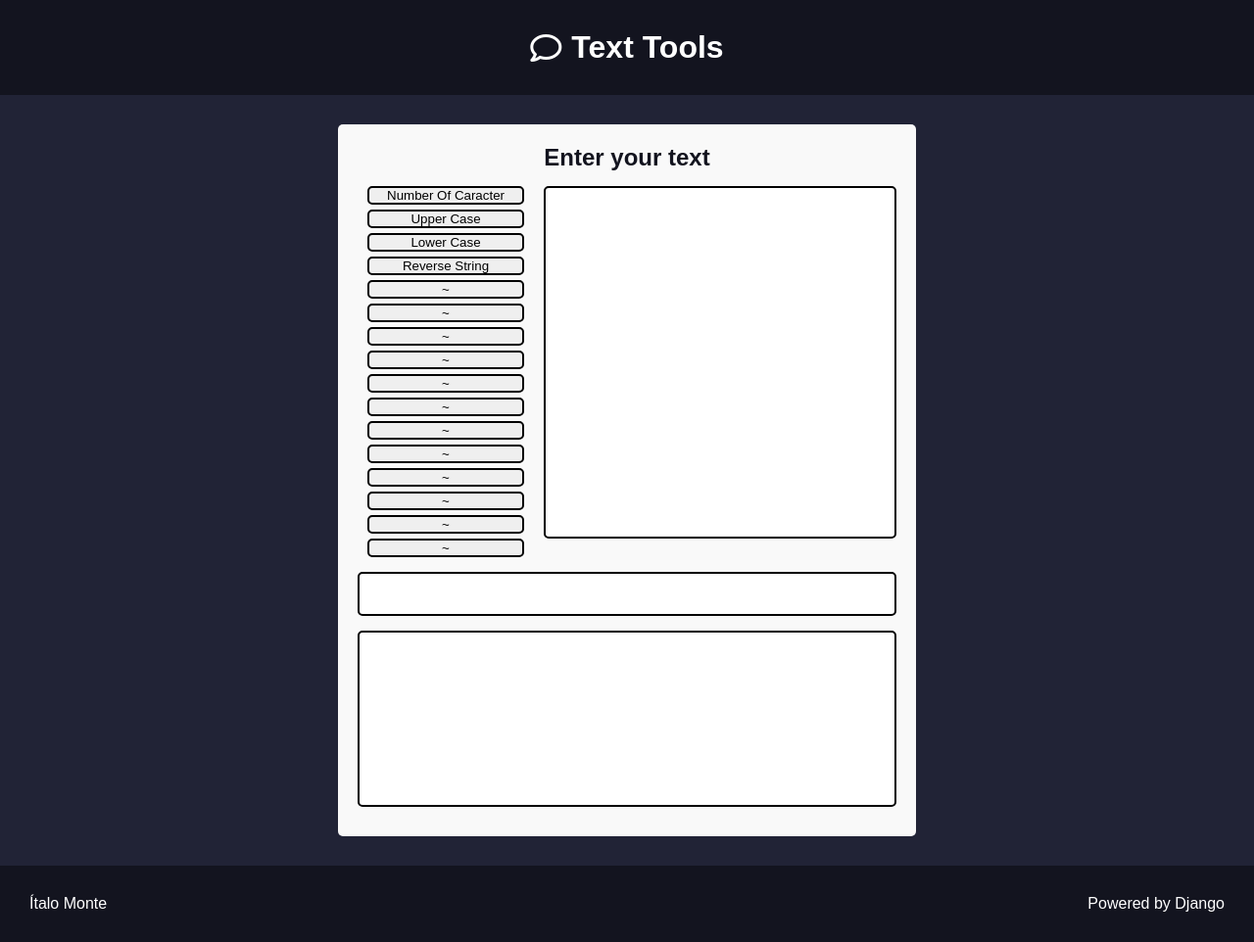
After one commit to italomonte/Text-Tools, a Django app: page / in a window 1280 px wide. The commit adds this page. Shown: the whole page at 98% size. Run offline with Django 4.2, Linux system fonts and the light colour scheme.

Commit message:
new functions

```diff
--- a/text_tools/static/text_tools/css/styles.css
+++ b/text_tools/static/text_tools/css/styles.css
@@ -75,9 +75,11 @@ a{
 
 }
 
-.header{
+.header-footer{
     background: var(--color-primary-dark);
 }
+
+
 
 .container {
     max-width: 144rem;
@@ -90,6 +92,7 @@ a{
     justify-content: center;
     align-items: center;
 }
+
 
 .main-title h1{
     font-size: 3.2rem;
@@ -112,8 +115,9 @@ a{
 
 }
 
-.input-title{
-    padding-bottom: 3rem;
+.input-title  {
+    color: var(--color-primary-dark);
+    margin: 0 auto;
 }
 
 .wr-box {
@@ -122,7 +126,7 @@ a{
     border-radius: .5rem;
     background-color: var(--color-gray-0);
     padding: 2rem;
-    padding-top: 3rem;
+    padding-top: 2rem;
     padding-bottom: 3rem;
     gap: 1.5rem;
     min-height: fit-content;
@@ -189,3 +193,15 @@ a{
     color: var(--color-black);
     font-family: var(--font-primary);
 }
+
+.footer-content {
+    display: flex;
+    justify-content: space-between;
+    align-items: center;
+}
+.link-filter {
+    transition: all 300ms ease-in-out;
+}
+.link-filter:hover {
+    filter: brightness(.8);
+}
--- a/text_tools/static/text_tools/js/main.js
+++ b/text_tools/static/text_tools/js/main.js
@@ -22,3 +22,11 @@ function lower(){
 
     document.getElementById("text-results").innerHTML = newtext;
 }
+
+function abc(){
+    var text = document.getElementById("text-input").value;
+
+    var newtext = text.toUpperCase();
+
+    document.getElementById("text-results").innerHTML = newtext;
+}
--- a/text_tools/templates/text_tools/pages/home.html
+++ b/text_tools/templates/text_tools/pages/home.html
@@ -5,6 +5,10 @@
 <head>
     <meta charset="UTF-8">
     <meta name="viewport" content="width=device-width, initial-scale=1.0">
+
+    <link rel="stylesheet" href="https://cdnjs.cloudflare.com/ajax/libs/font-awesome/5.15.4/css/all.min.css"
+        integrity="sha512-1ycn6IcaQQ40/MKBW2W4Rhis/DbILU74C1vSrLJxCq57o941Ym01SwNsOMqvEBFlcgUa6xLiPY/NS5R+E6ztJQ=="
+        crossorigin="anonymous" referrerpolicy="no-referrer" />
 
     <link rel="preconnect" href="https://fonts.googleapis.com">
     <link rel="preconnect" href="https://fonts.gstatic.com" crossorigin>
@@ -25,15 +29,18 @@
     <main>
         <div class="container">
             <div class="main-content">
-                <div class="input-title">
-                    <h2>Enter your text</h2>
-                </div>
                 <div class="wr-box">
+
+                    <div class="input-title">
+                        <h2>Enter your text</h2>
+                    </div>
+
                     <div class="input-box-and-buttons">
                         <div class="buttons-box">
                             <button class="buttons" onclick="charactersCounter()">Number Of Caracter</button>
                             <button class="buttons" onclick="upper()">Upper Case</button>
                             <button class="buttons" onclick="lower()">Lower Case</button>
+                            <button class="buttons" onclick="abc()">Reverse String</button>
                             <button class="buttons">~</button>
                             <button class="buttons">~</button>
                             <button class="buttons">~</button>
--- /dev/null
+++ b/text_tools/templates/text_tools/partials/footer.html
@@ -0,0 +1,6 @@
+<footer class="header-footer">
+    <div class="container footer-content">
+        <a class="link-filter" href="https://github.com/italomonte">Ítalo Monte</a>
+        <a class="link-filter" href="https://www.djangoproject.com/">Powered by Django</a>
+    </div>
+</footer>
--- a/text_tools/templates/text_tools/partials/header.html
+++ b/text_tools/templates/text_tools/partials/header.html
@@ -1,4 +1,4 @@
-<header class="header">
+<header class="header-footer">
     <div class="container">
         <a href="" class="main-title header-content">
             <i class="far fa-comment"></i>
```
